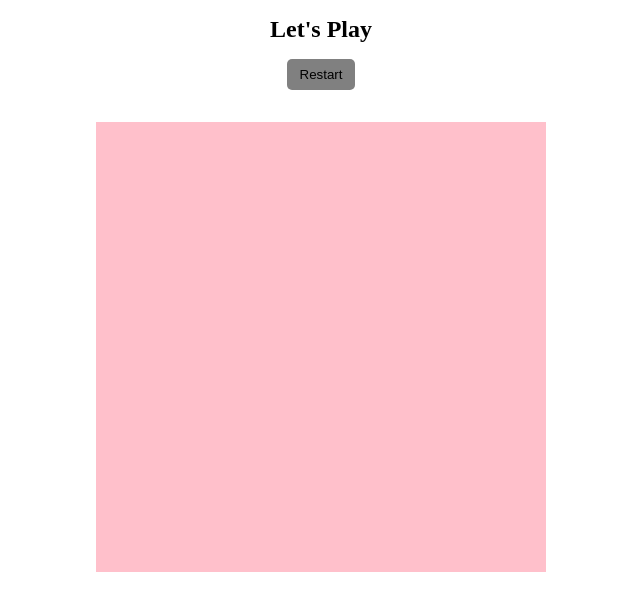
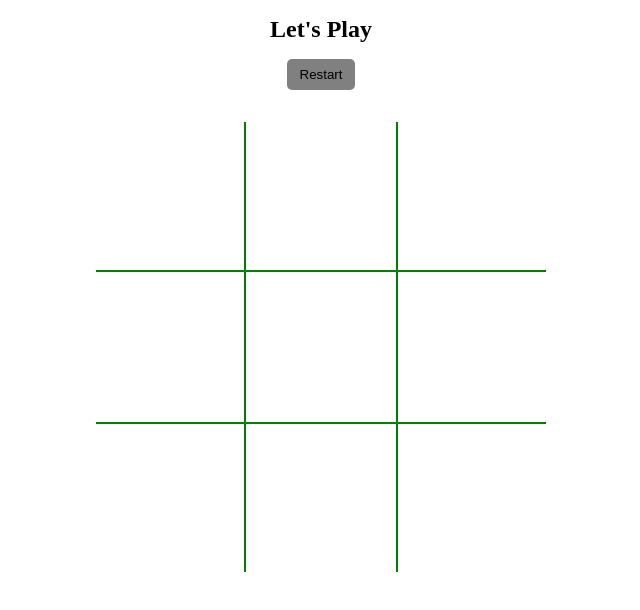
Before and after one commit to Marina8989/ticTacToe, a plain HTML site: page index.html in a window 1280 px wide. Shown: the whole page, without its empty margins (319-959 px from the left). Drawn offline with Linux system fonts and the light colour scheme.

Commit message:
adding js

```diff
--- a/main.css
+++ b/main.css
@@ -30,5 +30,5 @@
     display: flex;
     justify-content: center;
     flex-direction: column;
-    background: pink;
+    /* background: pink; */
 }
--- a/main.js
+++ b/main.js
@@ -0,0 +1,17 @@
+const box = Array.from(document.querySelectorAll('.box'));
+console.log(box);
+
+box.forEach((item, index) => {
+    if(index < 3) {
+       item.style.borderBottom = '2px solid green';
+    }
+    if(index >= 6) {
+       item.style.borderTop = '2px solid green';
+    }
+    if(index % 3 == 0) {
+       item.style.borderRight = '2px solid green';
+    }
+    if(index == 2 || index == 5 || index == 8) {
+      item.style.borderLeft = '2px solid green';
+    }
+})
```
